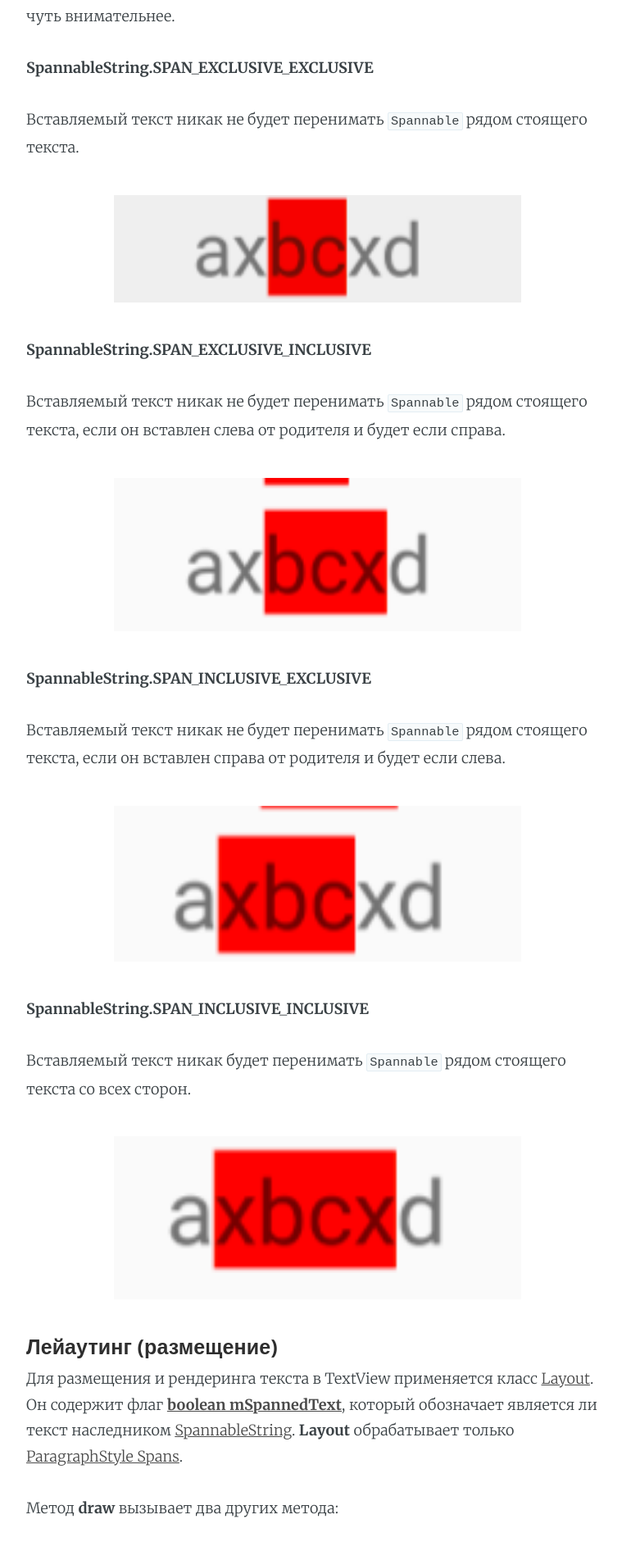
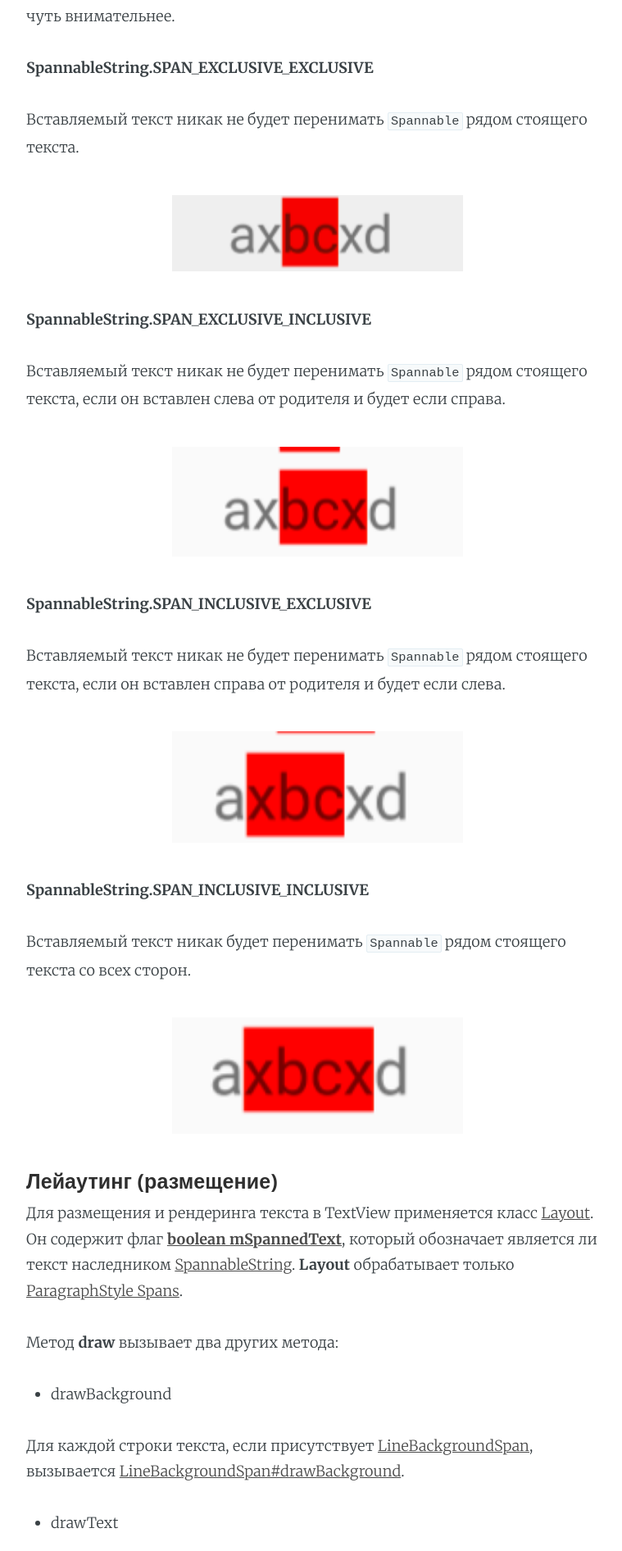
Before and after one commit to st235/alexdoodles, a Jekyll site: the page built from _posts/2018-03-07-spans-magic-concept.markdown, in a window 1280 px wide. Shown: the part 1537-3429 px from the top of the page at 82% size, without its empty margins (253-1012 px from the left). Built offline with Jekyll 4.4.1, drawn with Linux system fonts in a browser that asks for light colours.

Commit message:
flags pictures fixes.

```diff
--- a/_posts/2018-03-07-spans-magic-concept.markdown
+++ b/_posts/2018-03-07-spans-magic-concept.markdown
@@ -33,26 +33,26 @@ textView.setText(spannableString);
 
 Вставляемый текст никак не будет перенимать `Spannable` рядом стоящего текста.
 
-![Flag EXCLUSIVE EXCLUSIVE]({{ "/assets/images/spans/flag_ee.png" }}){:style="width: 70% !important; margin: auto;"}
+![Flag EXCLUSIVE EXCLUSIVE]({{ "/assets/images/spans/flag_ee.png" }}){:style="width: 50% !important; margin: auto;"}
 
 **SpannableString.SPAN_EXCLUSIVE_INCLUSIVE**
 
 Вставляемый текст никак не будет перенимать `Spannable` рядом стоящего текста, если он вставлен слева от родителя и будет если справа.
 
-![Flag EXCLUSIVE INCLUSIVE]({{ "/assets/images/spans/flag_ei.png" }}){:style="width: 70% !important; margin: auto;"}
+![Flag EXCLUSIVE INCLUSIVE]({{ "/assets/images/spans/flag_ei.png" }}){:style="width: 50% !important; margin: auto;"}
 
 **SpannableString.SPAN_INCLUSIVE_EXCLUSIVE**
 
 
 Вставляемый текст никак не будет перенимать `Spannable` рядом стоящего текста, если он вставлен справа от родителя и будет если слева.
 
-![Flag INCLUSIVE EXCLUSIVE]({{ "/assets/images/spans/flag_ie.png" }}){:style="width: 70% !important; margin: auto;"}
+![Flag INCLUSIVE EXCLUSIVE]({{ "/assets/images/spans/flag_ie.png" }}){:style="width: 50% !important; margin: auto;"}
 
 **SpannableString.SPAN_INCLUSIVE_INCLUSIVE**
 
 Вставляемый текст никак будет перенимать `Spannable` рядом стоящего текста со всех сторон.
 
-![Flag INCLUSIVE INCLUSIVE]({{ "/assets/images/spans/flag_ii.png" }}){:style="width: 70% !important; margin: auto;"}
+![Flag INCLUSIVE INCLUSIVE]({{ "/assets/images/spans/flag_ii.png" }}){:style="width: 50% !important; margin: auto;"}
 
 #### Лейаутинг __(размещение)__
 
```
